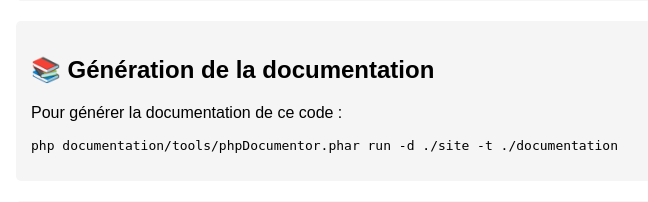
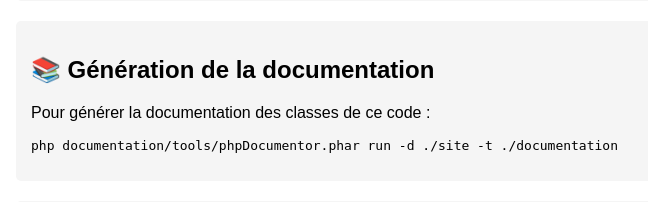
Before and after one commit to icof/LAMP-start, a PHP site: page /site/index.php in a window 1280 px wide. Shown: the part 266-468 px from the top of the page, without its empty margins (224-872 px from the left). Run offline with PHP 8.4, Linux system fonts and the light colour scheme.

Commit message:
maj index

```diff
--- a/site/index.php
+++ b/site/index.php
@@ -41,7 +41,7 @@ require_once 'classes/Calculator.php';
 
     <div class="demo-section">
         <h2>📚 Génération de la documentation</h2>
-        <p>Pour générer la documentation de ce code :</p>
+        <p>Pour générer la documentation des classes de ce code :</p>
         <pre><code>php documentation/tools/phpDocumentor.phar run -d ./site -t ./documentation</code></pre>
     </div>
 
```
Also changed, not shown: 2 other files.
